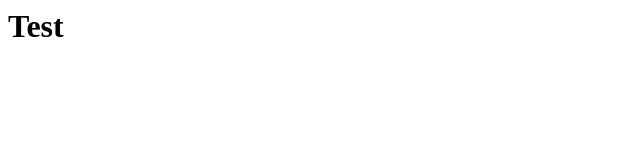
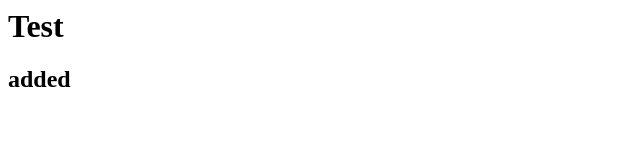
Before and after one commit to ivancheng1214/testgit, a plain HTML site: page public/index.html in a window 1280 px wide. Shown: the full height of the page, 0-640 px from the left. Drawn offline with Linux system fonts and the light colour scheme.

Commit message:
added h2 title  * updated index.html  * added h2 tag

```diff
--- a/public/index.html
+++ b/public/index.html
@@ -3,5 +3,6 @@
 </head>
 <body>
 <h1>Test</h1>
+<h2> added </h2>
 </body>
 </html>
```
